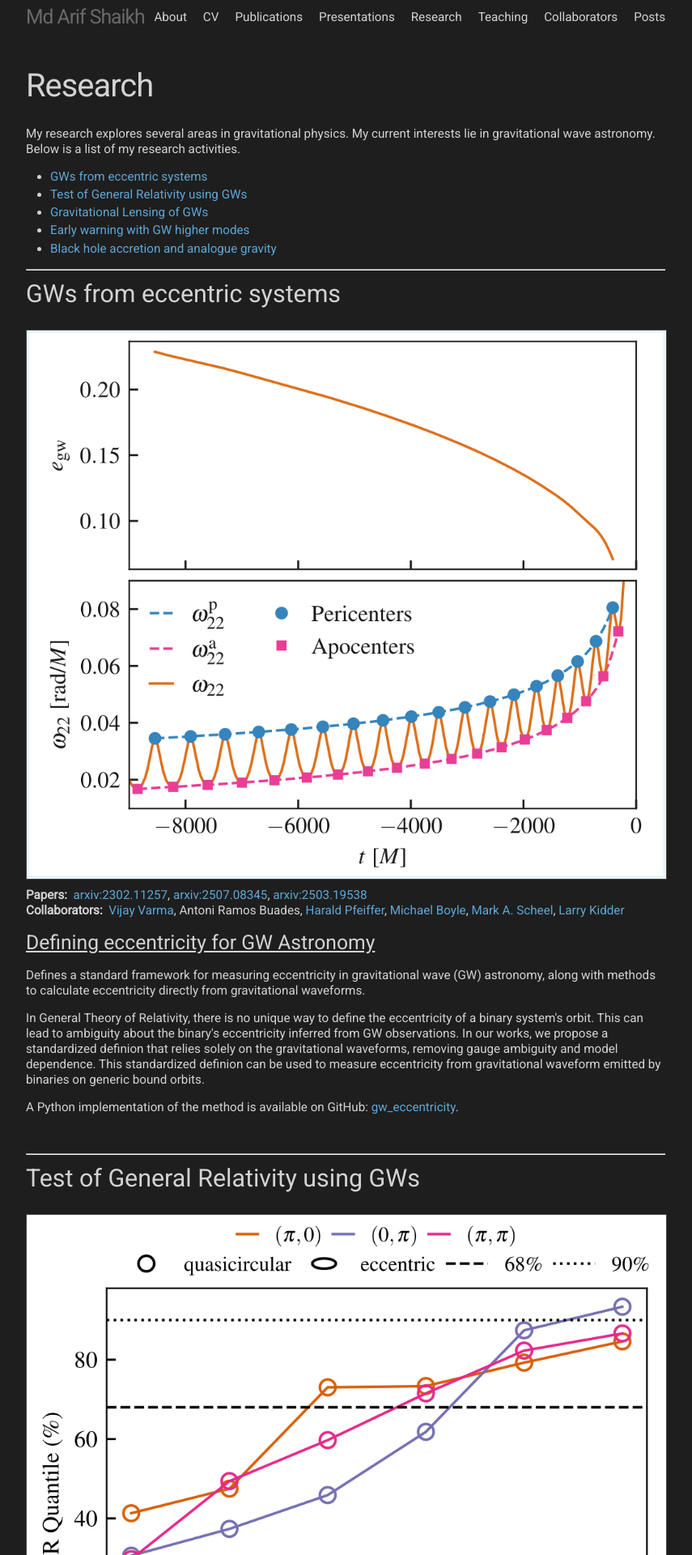
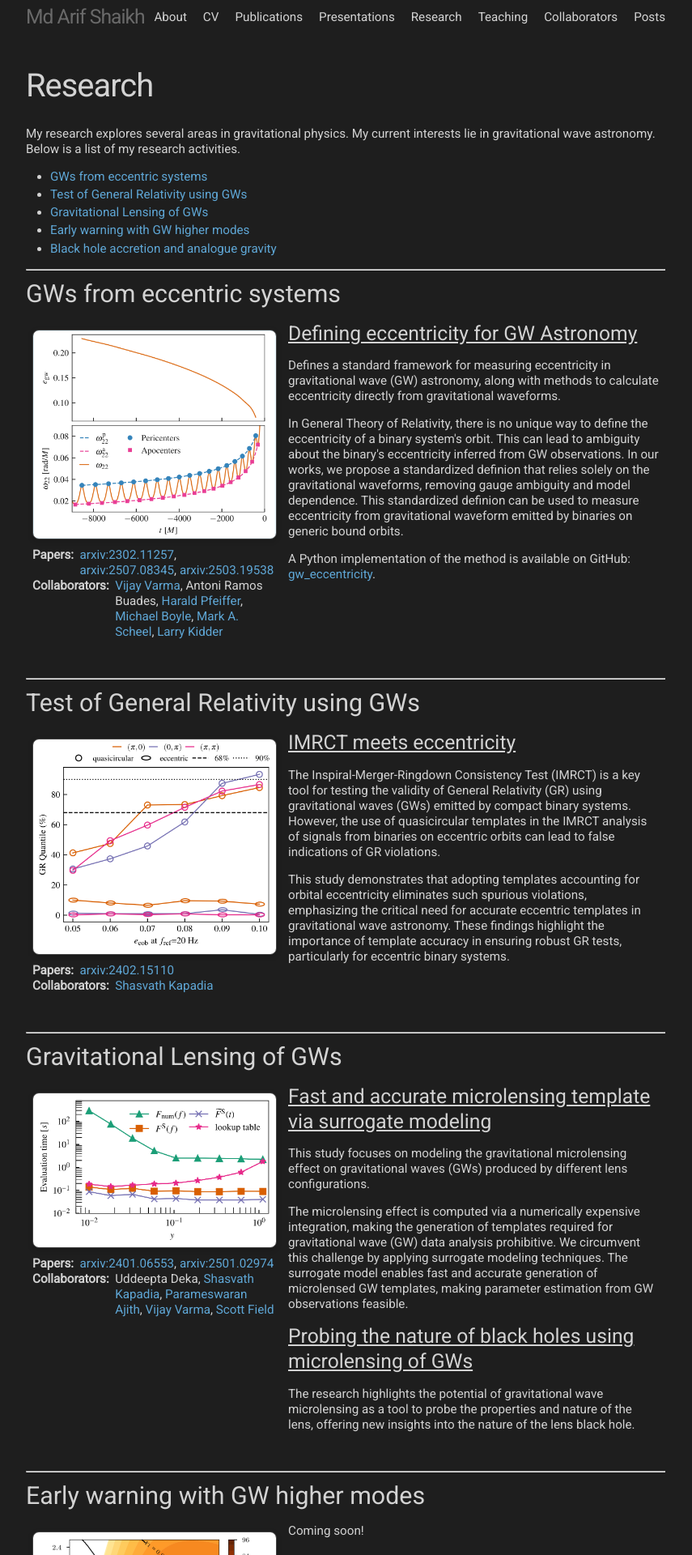
Before and after one commit to md-arif-shaikh/md-arif-shaikh.github.io, a Jekyll site: the page built from 05_research.html, in a window 1280 px wide. Shown: the top 1920 px of the page at 81% size, without its empty margins (213-1068 px from the left). Built offline with Jekyll 4.4.1, drawn with Linux system fonts in a browser that asks for light colours.

Commit message:
Update _layout.scss
Add column-left-eq

```diff
--- a/_sass/minima/_layout.scss
+++ b/_sass/minima/_layout.scss
@@ -352,3 +352,36 @@ hr.research-bottom {
   display: inline;
   max-width: 100%;
 }
+
+.column-left-eq,
+.column-right-eq {
+  flex: 1;
+  padding: 0 0.5rem;
+  min-width: 300px;
+  box-sizing: border-box;
+}
+
+/* Optional: 40-60 split for desktop */
+@media (min-width: 768px) {
+  .column-left-eq {
+    flex: 0 0 40%;
+  }
+
+  .column-right-eq {
+    flex: 0 0 60%;
+  }
+}
+
+/* Ensure image scales nicely */
+.column-left-eq img {
+  max-width: 100%;
+  height: auto;
+  display: block;
+  border-radius: 8px; /* Optional */
+  box-shadow: 0 2px 6px rgba(0, 0, 0, 0.2); /* Optional */
+}
+
+/* Keep natural flow; no centering applied */
+.column-left-eq {
+  /* No text-align or flexbox applied */
+}
```
